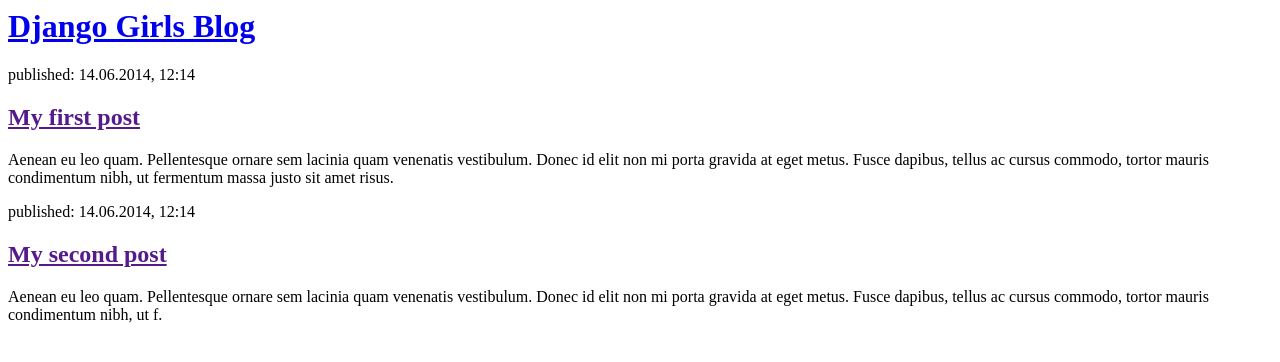
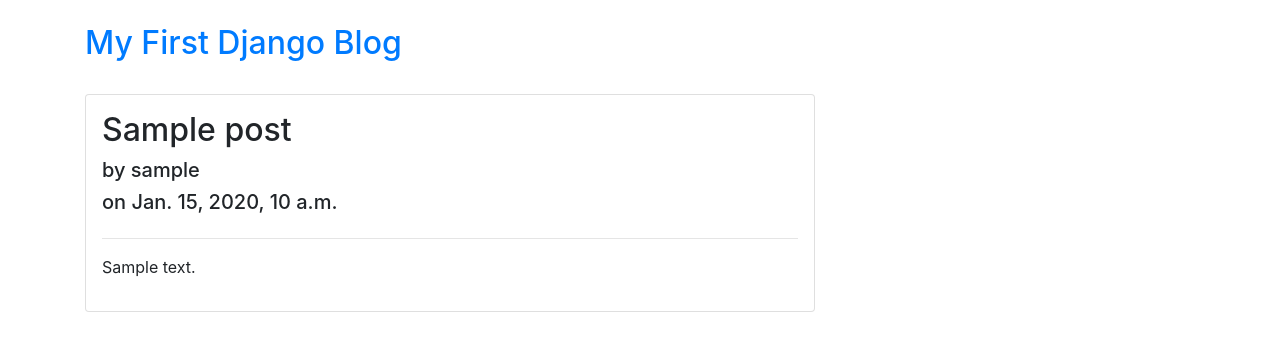
Before and after one commit to kengitahi/my-first-blog, a Django app: template blog/templates/blog/post_list.html in a window 1280 px wide. Shown: the top 362 px of the page. Run offline with Django 3.2, Linux system fonts and the light colour scheme; the template is opened without the code that fills it: values that come from a table or form of the project are taken from there, others are empty; tables that the repository leaves empty hold one stand-in row (values such as "Sample post"); some libraries are stand-ins or nearby versions.

Commit message:
Modified templates to display posts from database.

```diff
--- a/blog/templates/blog/post_list.html
+++ b/blog/templates/blog/post_list.html
@@ -1,34 +1,44 @@
-<html>
+</html>
+<!DOCTYPE html>
+<html lang="en">
 
 <head>
-    <title>Django Girls blog</title>
+    <meta charset="UTF-8">
+    <meta name="viewport" content="width=device-width, initial-scale=1.0">
+    <meta http-equiv="X-UA-Compatible" content="ie=edge">
+    <title>Document</title>
+
+    <!--Bootstrap CSS-->
+    <link href="https://stackpath.bootstrapcdn.com/bootstrap/4.1.1/css/bootstrap.min.css" rel="stylesheet" integrity="sha384-WskhaSGFgHYWDcbwN70/dfYBj47jz9qbsMId/iRN3ewGhXQFZCSftd1LZCfmhktB"
+        crossorigin="anonymous">
 </head>
 
 <body>
-    <div>
-        <h1>
-            <a href="/">Django Girls Blog</a>
+    <div class="container py-4">
+        <h1 class="h2">
+            <a href="/">My First Django Blog</a>
         </h1>
     </div>
-
-    <div>
-        <p>published: 14.06.2014, 12:14</p>
-        <h2>
-            <a href="">My first post</a>
-        </h2>
-        <p>Aenean eu leo quam. Pellentesque ornare sem lacinia quam venenatis vestibulum. Donec id elit non mi porta gravida
-            at eget metus. Fusce dapibus, tellus ac cursus commodo, tortor mauris condimentum nibh, ut fermentum massa justo
-            sit amet risus.</p>
+    <div class="container">
+        <div class="row">
+            <div class="col-md-8">
+                {% for post in posts %}
+                <div class="card px-3 py-3 mb-5 raised">
+                    <h1 class="h2">{{ post.title}}</h1>
+                    <span class="h5 capitalize"> by {{ post.author }}</span>
+                    <span class="h5 capitalize">on {{ post.published_date }}</span>
+                    <hr>
+                    <p class="text-justify">
+                        {{ post.text|linebreaksbr }}
+                    </p>
+                </div>
+                {% endfor %}
+            </div>
+        </div>
     </div>
-
-    <div>
-        <p>published: 14.06.2014, 12:14</p>
-        <h2>
-            <a href="">My second post</a>
-        </h2>
-        <p>Aenean eu leo quam. Pellentesque ornare sem lacinia quam venenatis vestibulum. Donec id elit non mi porta gravida
-            at eget metus. Fusce dapibus, tellus ac cursus commodo, tortor mauris condimentum nibh, ut f.</p>
-    </div>
+    <!--Bootstrap JS Bundle-->
+    <script src="https://stackpath.bootstrapcdn.com/bootstrap/4.1.1/js/bootstrap.bundle.min.js" integrity="sha384-u/bQvRA/1bobcXlcEYpsEdFVK/vJs3+T+nXLsBYJthmdBuavHvAW6UsmqO2Gd/F9"
+        crossorigin="anonymous"></script>
 </body>
 
 </html>
```
Also changed, not shown: blog/views.py (+5 -3 lines).
